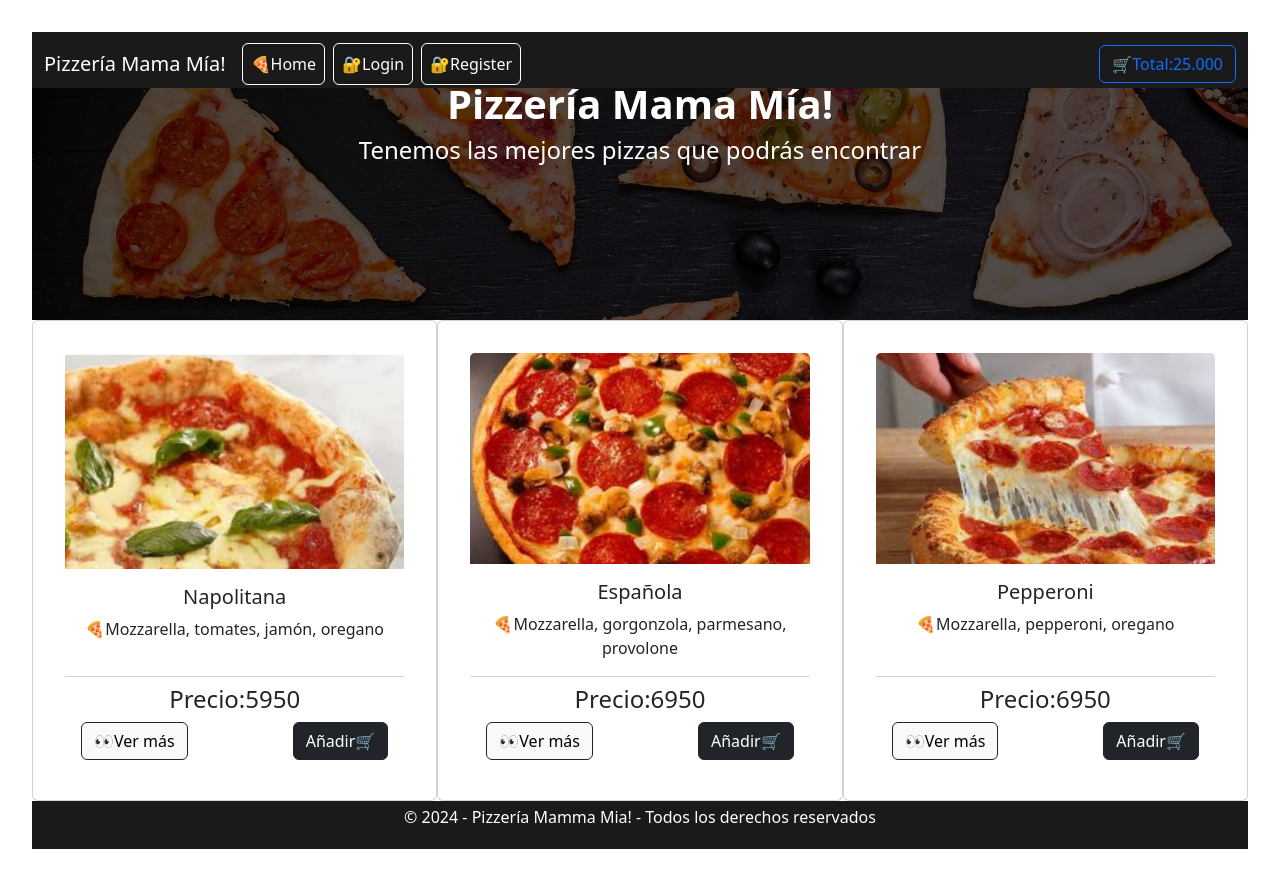
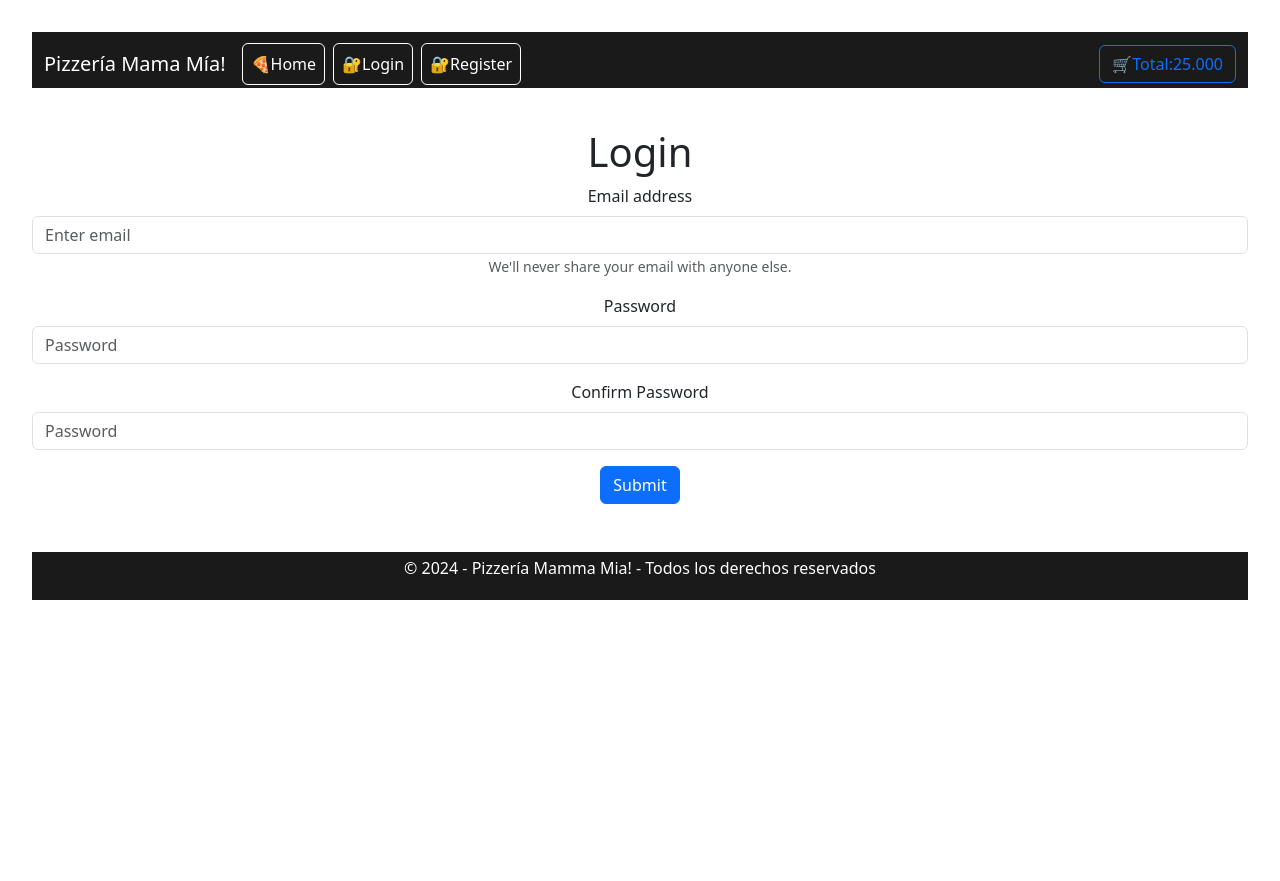
Before and after one commit to Lavkenpilar/pizzeriaHito1, a React (Vite) app: page / in a window 1280 px wide. After the commit the page ends 800 px from the top, so only its background shows below. Built offline with nearby package versions, Linux system fonts and the light colour scheme.

Commit message:
header(navbar):add login register components

```diff
--- a/src/App.jsx
+++ b/src/App.jsx
@@ -6,6 +6,8 @@ import { FontAwesomeIcon } from '@fortawesome/react-fontawesome'*/
 import Navbar_hito from './components/Navbar_hito';
 import Home from './components/Home';
 import Footer from './components/Footer';
+import Register from './components/Register';
+import Login from './components/Login';
 
 
 function App() {
@@ -14,7 +16,9 @@ function App() {
   return (
     <>
       <Navbar_hito/>
-      <Home/>
+      <Register/>
+     {/* <Home/>*/}
+    {/* <Login/>*/}
       <Footer/>
 
 </>
--- /dev/null
+++ b/src/components/Login.jsx
@@ -0,0 +1,56 @@
+import React from 'react'
+import Button from 'react-bootstrap/Button';
+import Form from 'react-bootstrap/Form';
+import { useState } from 'react';
+
+const Login = () => {
+  const [emailLogin, setEmailLogin]= useState ('')
+  const [claveLogin, setClaveLogin] = useState('')
+  const [errorLogin, setErrorLogin] = useState('')
+
+  const validarDatoLogin = (e) => {
+    e.preventDefault ()
+
+    if (emailLogin.trim()==='' || claveLogin.trim()==='') {
+      setErrorLogin ('Todos los campos son obligatorios')
+      return
+    }
+    if (claveLogin.length < 6){
+      setErrorLogin ('La contraseña debe tener al menos 6 carácteres')
+      return
+    }
+
+    setErrorLogin ('')
+    alert ('Formulario enviado con éxito')
+  }
+
+  return (
+    <Form className='formulario' onSubmit={validarDatoLogin}>
+    <Form.Group className="mb-3 mt-5" controlId="formBasicEmail" >
+    {errorLogin&& <p className='error2'>{errorLogin}</p>}
+      <h1>Login</h1>
+      <Form.Label>Email address</Form.Label>
+      <Form.Control type="email" placeholder="Enter email"  onChange={(e)=>setEmailLogin(e.target.value)}
+      value = {emailLogin} />
+      <Form.Text className="text-muted">
+        We'll never share your email with anyone else.
+      </Form.Text>
+
+    </Form.Group>
+
+    <Form.Group className="mb-3" controlId="formBasicPassword">
+      <Form.Label>Password</Form.Label>
+      <Form.Control type="password" placeholder="Password"  onChange={(e)=>setClaveLogin(e.target.value)}
+      value= {claveLogin} />
+    </Form.Group>
+
+    <Form.Group className="mb-3" controlId="formBasicCheckbox">
+     </Form.Group>
+    <Button variant="primary" type="submit" className="mb-5">
+      Submit
+    </Button>
+  </Form>
+  )
+}
+
+export default Login
--- /dev/null
+++ b/src/components/Register.jsx
@@ -0,0 +1,67 @@
+import React from 'react'
+import Button from 'react-bootstrap/Button';
+import Form from 'react-bootstrap/Form';
+import { useState } from 'react';
+
+const Register = () => {
+const [email, setEmail]= useState ('')
+const [password, setPassword] = useState ('')
+const [confirmPassword, setConfirmPassword]= useState('')
+const [error, setError] = useState (false)
+
+const validarDatos = (e) =>{
+  e.preventDefault ()
+  if (email.trim()==='' || password.trim()==='' || confirmPassword.trim()=== '')
+  {
+    setError('Todos los campos son obligatorios')
+    return
+}
+if (password.length < 6) {
+  setError ('La contraseña debe tener al menos 6 caracteres')
+      return }
+
+  if (password !== confirmPassword) {
+    setError('Las contraseñas no coinciden');
+    return;
+  }
+
+setError ('')
+alert ('Formulario enviado con éxito')
+}
+  return (
+
+    <Form className='formulario' onSubmit={validarDatos}>
+    <Form.Group className="mb-3 mt-5" controlId="formBasicEmail" >
+    {error&& <p className='error1'>{error}</p>}
+      <h1>Login</h1>
+      <Form.Label>Email address</Form.Label>
+      <Form.Control type="email" placeholder="Enter email"  onChange={(e)=>setEmail(e.target.value)}
+      value={email} />
+      <Form.Text className="text-muted">
+        We'll never share your email with anyone else.
+      </Form.Text>
+
+    </Form.Group>
+
+    <Form.Group className="mb-3" controlId="formBasicPassword">
+      <Form.Label>Password</Form.Label>
+      <Form.Control type="password" placeholder="Password"  onChange = {(e)=>setPassword (e.target.value)}
+      value = {password} />
+    </Form.Group>
+
+    <Form.Group className="mb-3" controlId="formBasicPassword">
+      <Form.Label>Confirm Password</Form.Label>
+      <Form.Control type="password" placeholder="Password" onChange = {(e)=>setConfirmPassword (e.target.value)}
+      value = {confirmPassword} />
+    </Form.Group>
+
+    <Form.Group className="mb-3" controlId="formBasicCheckbox">
+     </Form.Group>
+    <Button variant="primary" type="submit" className="mb-5">
+      Submit
+    </Button>
+  </Form>
+  )
+}
+
+export default Register
--- a/src/index.css
+++ b/src/index.css
@@ -100,3 +100,25 @@ button:focus-visible {
   height: 6vh;
   background-color: #1a1a1a;
 }
+.login{
+  display: flex;
+  flex-direction: column;
+  justify-content: center;
+  align-items: center;
+}
+.error1{
+  padding: 10px;
+  color: white;
+  background-color: red;
+  text-align: center;
+  font-weight: bold;
+  border-radius: 10px;
+}
+.error2{
+  padding: 10px;
+  color: white;
+  background-color: orangered;
+  text-align: center;
+  font-weight: bold;
+  border-radius: 10px;
+}
```
